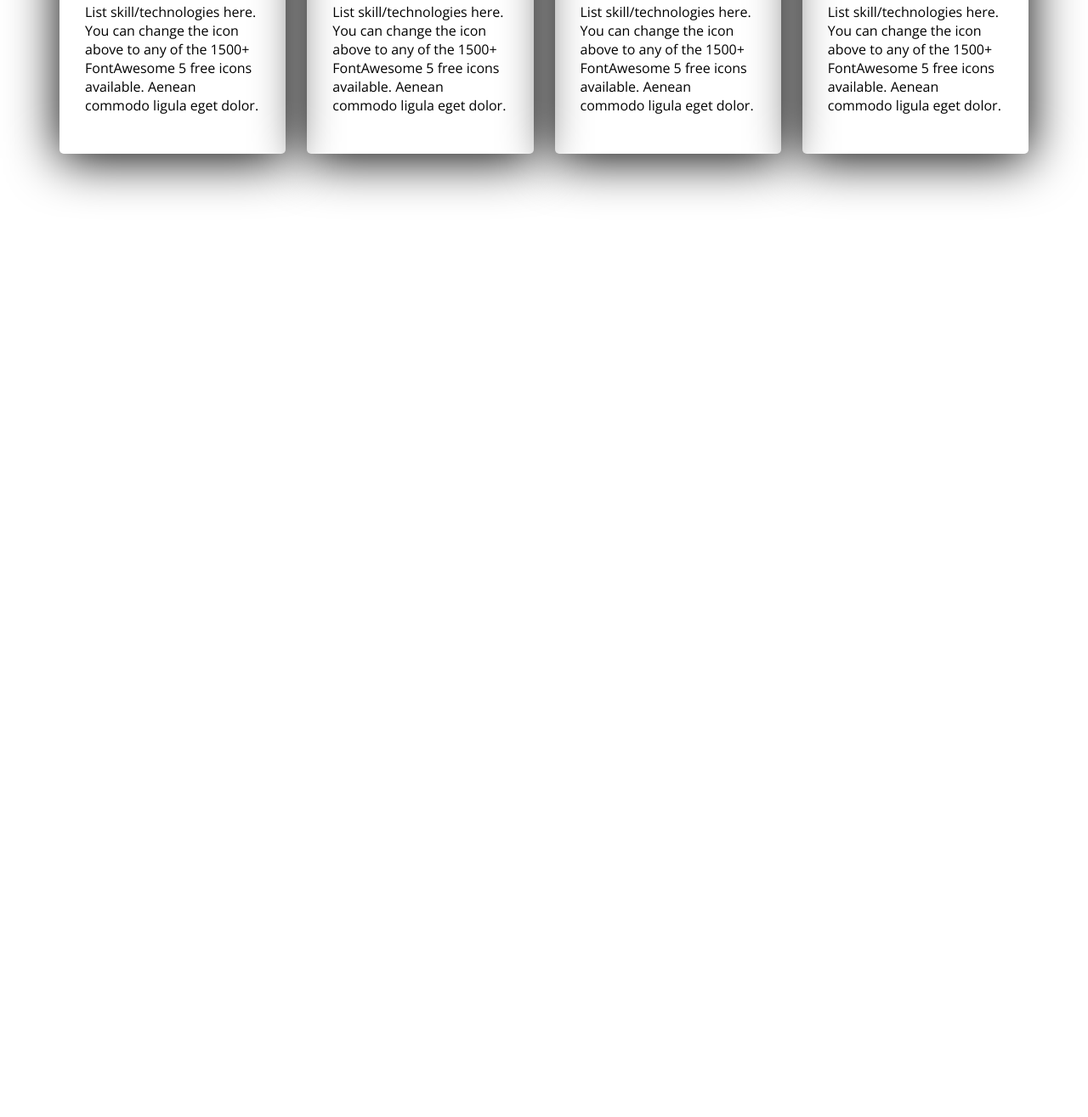
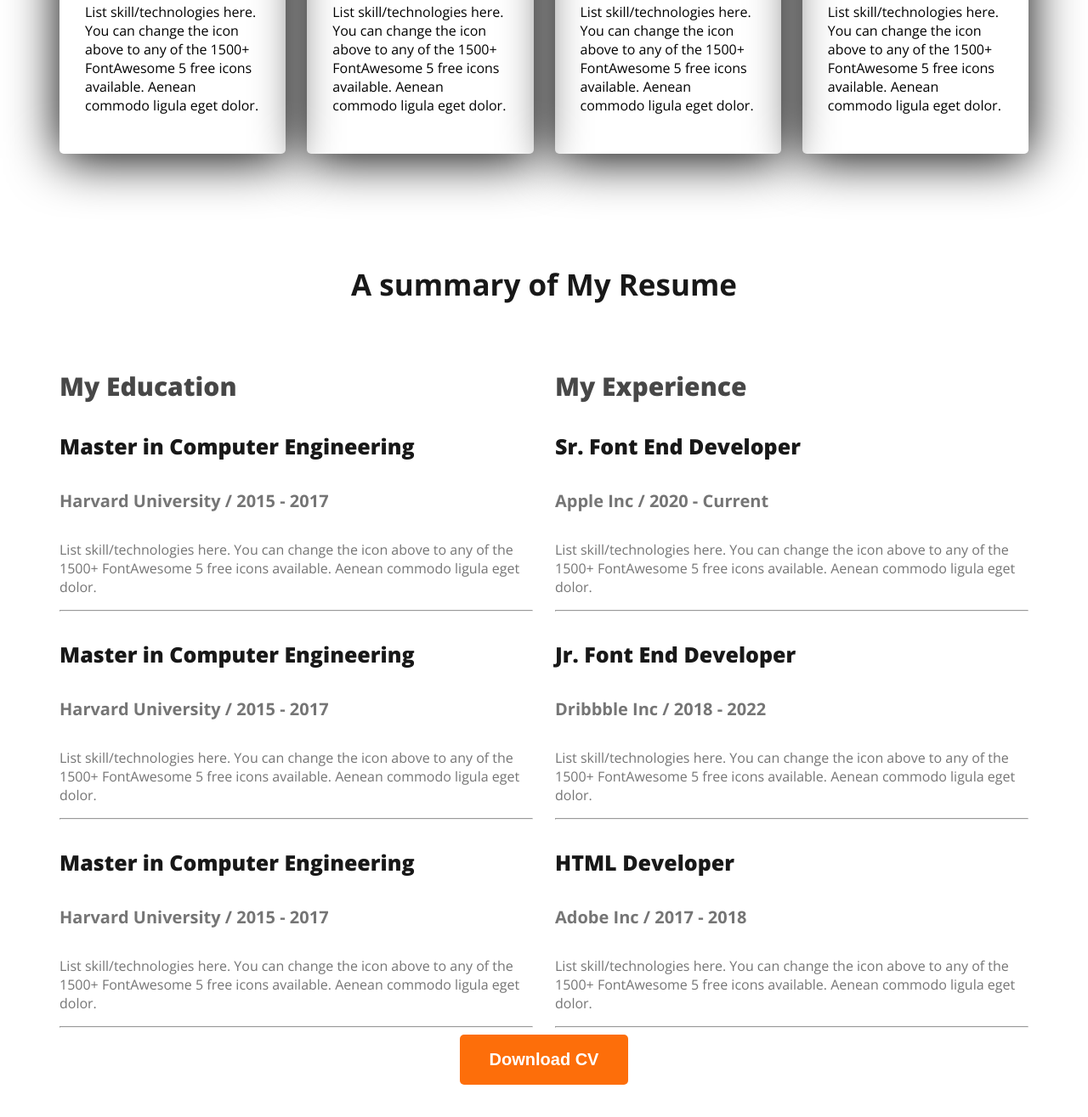
Before and after one commit to shahidca/web-portfolio-site, a plain HTML site: page index.html in a window 1280 px wide. Shown: the part 1989-3304 px from the top of the page at 85% size. Before the commit the page ends 2290 px from the top, so only its background shows below. Drawn offline with nearby package versions, Linux system fonts and the light colour scheme.

Commit message:
main section added end

```diff
--- a/index.html
+++ b/index.html
@@ -87,6 +87,58 @@
             </div>
         </div>
       </section>
+      <section class="resume">
+        <h4 class="Resume-nam">A summary of My Resume</h4>
+        <div class="resume-container">
+            <div class="resume-column">
+                <h3 class="resume-column-title">My Education</h3>
+                <div class="experience">
+                    <h4 class="experience-title">Master in Computer Engineering</h4>
+                    <h5 class="experience-sub-title">Harvard University / 2015 - 2017</h5>
+                    <p class="experience-description">List skill/technologies here. You can change the icon above
+                        to any of the 1500+ FontAwesome 5 free icons available. Aenean commodo ligula eget dolor.</p>
+                </div><hr>
+                <div class="experience">
+                    <h4 class="experience-title">Master in Computer Engineering</h4>
+                    <h5 class="experience-sub-title">Harvard University / 2015 - 2017</h5>
+                    <p class="experience-description">List skill/technologies here. You can change the icon above
+                        to any of the 1500+ FontAwesome 5 free icons available. Aenean commodo ligula eget dolor.</p>
+                </div><hr>
+                <div class="experience">
+                    <h4 class="experience-title">Master in Computer Engineering</h4>
+                    <h5 class="experience-sub-title">Harvard University / 2015 - 2017</h5>
+                    <p class="experience-description">List skill/technologies here. You can change the icon above
+                        to any of the 1500+ FontAwesome 5 free icons available. Aenean commodo ligula eget dolor.</p>
+            </div><hr>
+            </div>
+
+            <div class="resume-column">
+                <h3 class="resume-column-title">My Experience</h3>
+                <div class="experience">
+                    <h4 class="experience-title">Sr. Font End Developer</h4>
+                    <h5 class="experience-sub-title">Apple Inc / 2020 - Current</h5>
+                    <p class="experience-description">List skill/technologies here. You can change the icon above
+                        to any of the 1500+ FontAwesome 5 free icons available. Aenean commodo ligula eget dolor.</p>
+                </div><hr>
+                <div class="experience">
+                    <h4 class="experience-title">Jr. Font End Developer</h4>
+                    <h5 class="experience-sub-title">Dribbble Inc / 2018 - 2022</h5>
+                    <p class="experience-description">List skill/technologies here. You can change the icon above
+                        to any of the 1500+ FontAwesome 5 free icons available. Aenean commodo ligula eget dolor.</p>
+                </div><hr>
+                <div class="experience">
+                    <h4 class="experience-title">HTML Developer</h4>
+                    <h5 class="experience-sub-title">Adobe Inc / 2017 - 2018</h5>
+                   <p class="experience-description">List skill/technologies here. You can change the icon above
+                    to any of the 1500+ FontAwesome 5 free icons available. Aenean commodo ligula eget dolor.</p>
+            </div><hr>
+        </div>
+            </div>
+
+          <div class="btn">
+            <button class="btn-primary">Download CV</button>
+          </div>
+      </section>
 
     </main>
     <footer>
--- a/style/profolio.css
+++ b/style/profolio.css
@@ -123,3 +123,38 @@ font-weight: bold;
     box-shadow: 0px 6px 60px 0px  ;
     border-radius: 5px;
   }
+  .Resume-nam{
+    color: #181818;
+   font-weight: bold;
+   font-size: 35px;
+  }
+
+  .resume-column-title{
+    font-weight: 800;
+    font-size: 30px;
+    color: #474747;
+  }
+  .experience-title{
+    font-size: 25px;
+    font-weight: 800;
+    color: #181818;
+  }
+  .experience-sub-title{
+    font-size:20px ;
+    font-weight: 700;
+    color: #757575;
+  }
+  .experience-description{
+    font-size: 16px;
+    color: #757575;
+  }
+  .resume-container{
+    display: flex;
+    gap: 26px;
+  }
+  .btn{
+    text-align: center;
+  }
+  .Resume-nam{
+    text-align: center;
+  }
```
